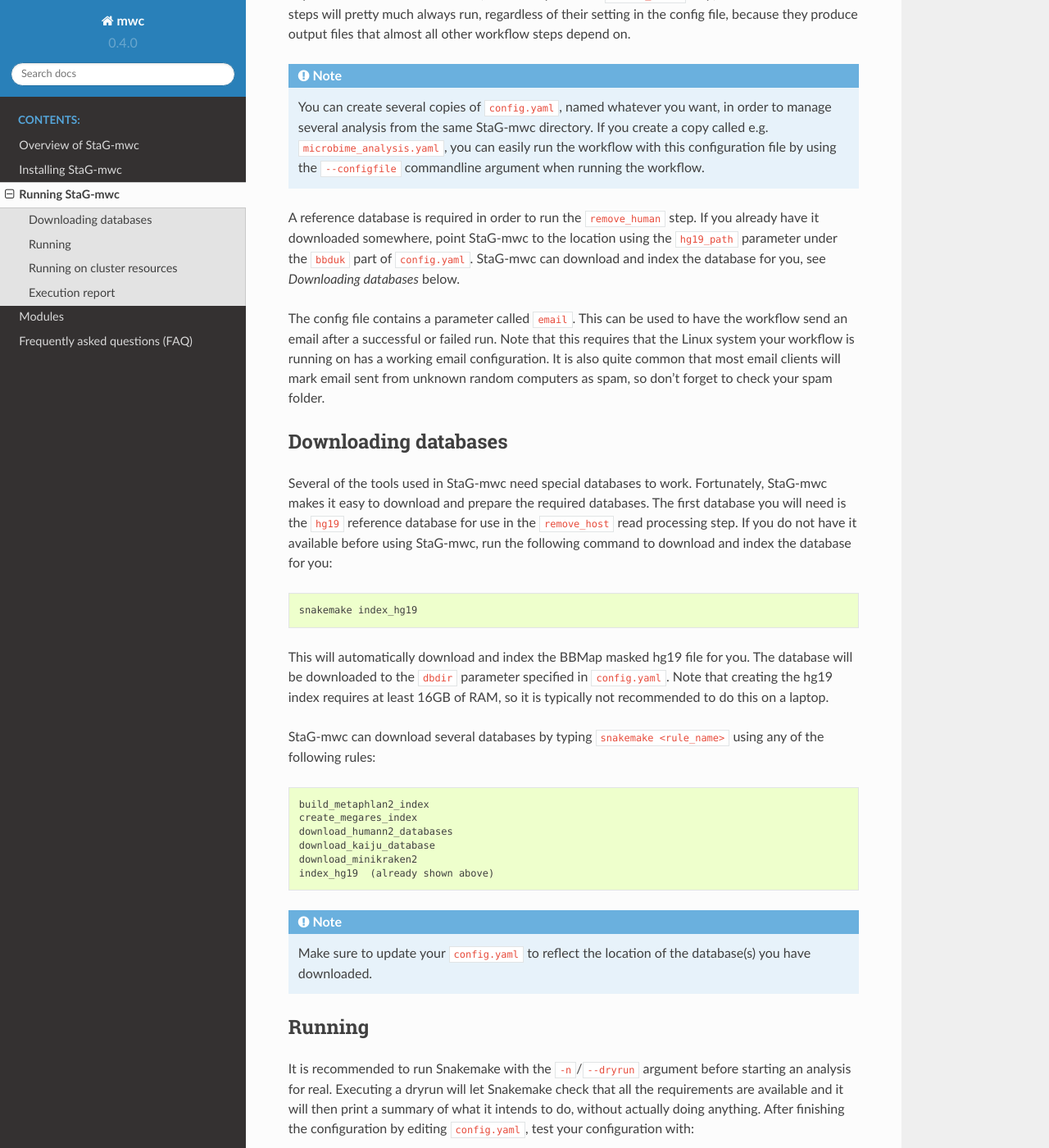
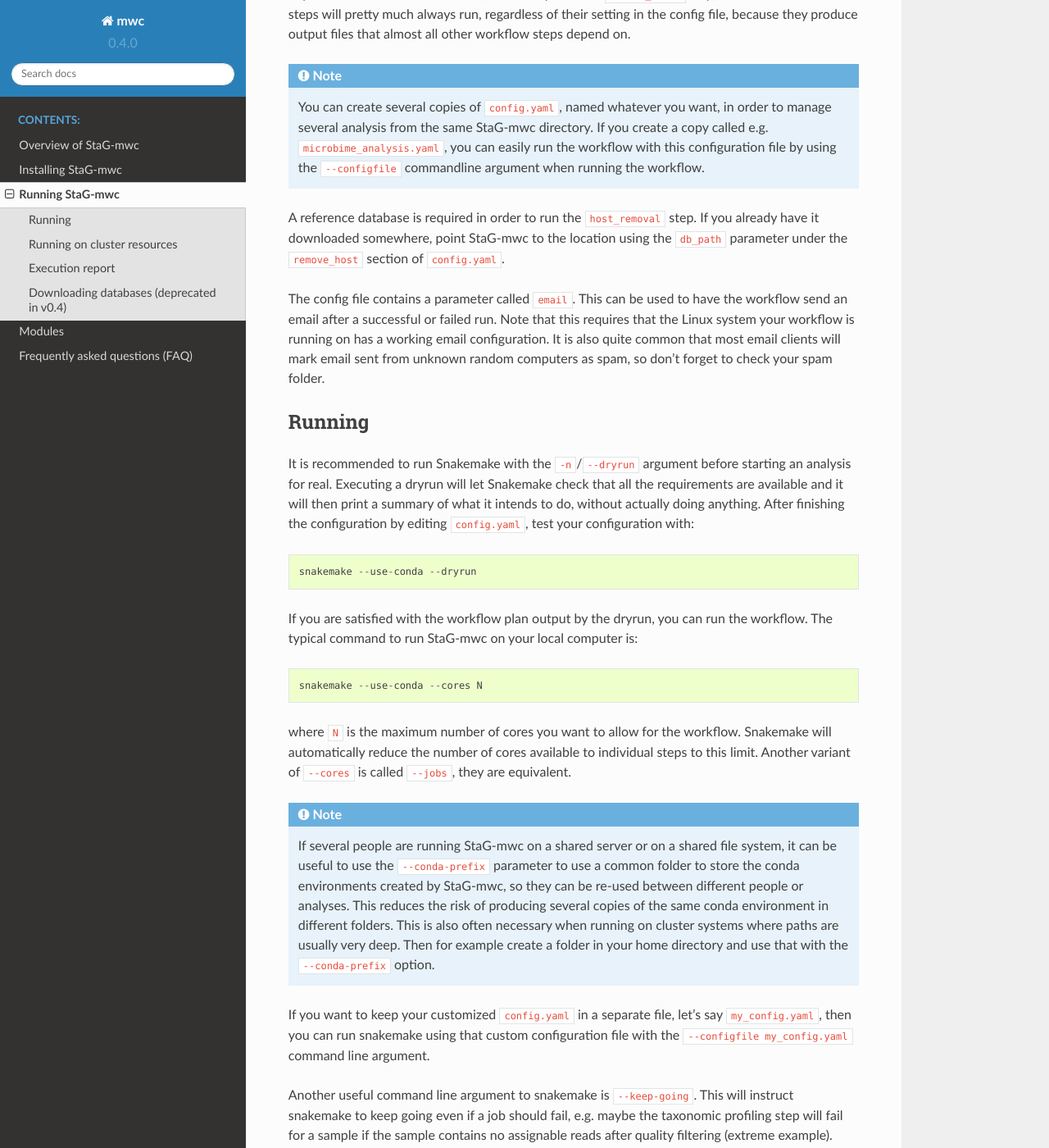
Before and after one commit to ctmrbio/stag-mwc, a Sphinx documentation site: the page built from docs/source/running.rst, in a window 1280 px wide and 1400 px high, scrolled down 521 px. Shown: the whole window at 82% size. Built offline with Sphinx 7.4.7 and the Read the Docs theme 2.0.0, drawn with Linux system fonts in a browser that asks for light colours; some of the changed text lies outside the part shown.

Commit message:
Update docs

```diff
--- a/docs/source/installation.rst
+++ b/docs/source/installation.rst
@@ -61,9 +60,8 @@
 ***************
 You have now installed |full_name|.
 
-The intended way of working with |full_name|, or really any Snakemake
-workflow, is that you download/clone a complete copy of the repository for
-each analysis you intend to make. That way, the local copy you have will
-remain after the analysis has been run, so you can go back and see exactly
-what was run, and how. This forms the basis of how Snakemake enables
-traceability and reproducibility.
+The intended way of working with |full_name|, is that you download/clone a
+complete copy of the repository for each analysis you intend to make. That way,
+the local copy you have will remain after the analysis has been run, so you can
+go back and see exactly what was run, and how. This forms the basis of how
+Snakemake enables traceability and reproducibility.
--- a/docs/source/running.rst
+++ b/docs/source/running.rst
@@ -29,48 +29,15 @@
     run the workflow with this configuration file by using the ``--configfile``
     commandline argument when running the workflow.
 
-A reference database is required in order to run the ``remove_human`` step. If
+A reference database is required in order to run the ``host_removal`` step. If
 you already have it downloaded somewhere, point |full_name| to the location
-using the ``hg19_path`` parameter under the ``bbduk`` part of ``config.yaml``.
-|full_name| can download and index the database for you, see `Downloading
-databases` below.
+using the ``db_path`` parameter under the ``remove_host`` section of ``config.yaml``.
 
 The config file contains a parameter called ``email``. This can be used to have
 the workflow send an email after a successful or failed run. Note that this
 requires that the Linux system your workflow is running on has a working email
 configuration. It is also quite common that most email clients will mark email sent
 from unknown random computers as spam, so don't forget to check your spam folder.
-
-
-Downloading databases
-*********************
-Several of the tools used in |full_name| need special databases to work. Fortunately,
-|full_name| makes it easy to download and prepare the required databases. The first
-database you will need is the ``hg19`` reference database for use in the ``remove_host``
-read processing step. If you do not have it available before using |full_name|, run
-the following command to download and index the database for you::
-
-    snakemake index_hg19
-
-This will automatically download and index the BBMap masked hg19 file for you. The
-database will be downloaded to the ``dbdir`` parameter specified in ``config.yaml``.
-Note that creating the hg19 index requires at least 16GB of RAM, so it is typically
-not recommended to do this on a laptop.
-
-|full_name| can download several databases by typing ``snakemake <rule_name>``
-using any of the following rules::
-
-    build_metaphlan2_index
-    create_megares_index
-    download_humann2_databases
-    download_kaiju_database
-    download_minikraken2
-    index_hg19  (already shown above)
-
-.. note::
-
-    Make sure to update your ``config.yaml`` to reflect the location of the database(s)
-    you have downloaded.
 
 
 Running
@@ -91,7 +58,8 @@
 
 where ``N`` is the maximum number of cores you want to allow for the workflow.
 Snakemake will automatically reduce the number of cores available to individual
-steps to this limit.
+steps to this limit. Another variant of ``--cores`` is called ``--jobs``, they
+are equivalent.
 
 .. note::
 
@@ -163,3 +131,39 @@
 Snakemake provides facilites to produce an HTML report of the execution of the
 workflow. An HTML report is automatically created when the workflow finishes.
 It is currently very simple, but will be expanded in the future.
+
+
+Downloading databases (deprecated in v0.4)
+*********************
+.. note::
+    Since version 0.4 this section is considered outdated and no longer supported.
+    Some of the rules mentioned in this section still exist in the codebase, but
+    the functionality provided by them should not be relied upon.
+
+Several of the tools used in |full_name| need special databases to work. Fortunately,
+|full_name| makes it easy to download and prepare the required databases. The first
+database you will need is the ``hg19`` reference database for use in the ``remove_host``
+read processing step. If you do not have it available before using |full_name|, run
+the following command to download and index the database for you::
+
+    snakemake index_hg19
+
+This will automatically download and index the BBMap masked hg19 file for you. The
+database will be downloaded to the ``dbdir`` parameter specified in ``config.yaml``.
+Note that creating the hg19 index requires at least 16GB of RAM, so it is typically
+not recommended to do this on a laptop.
+
+|full_name| can download several databases by typing ``snakemake <rule_name>``
+using any of the following rules::
+
+    build_metaphlan2_index
+    create_megares_index
+    download_humann2_databases
+    download_kaiju_database
+    download_minikraken2
+    index_hg19  (already shown above)
+
+.. note::
+
+    Make sure to update your ``config.yaml`` to reflect the location of the database(s)
+    you have downloaded.
```
Also changed, not shown: other parts of docs/source/installation.rst (+2 -3 lines), docs/source/index.rst (+7 -6 lines).
